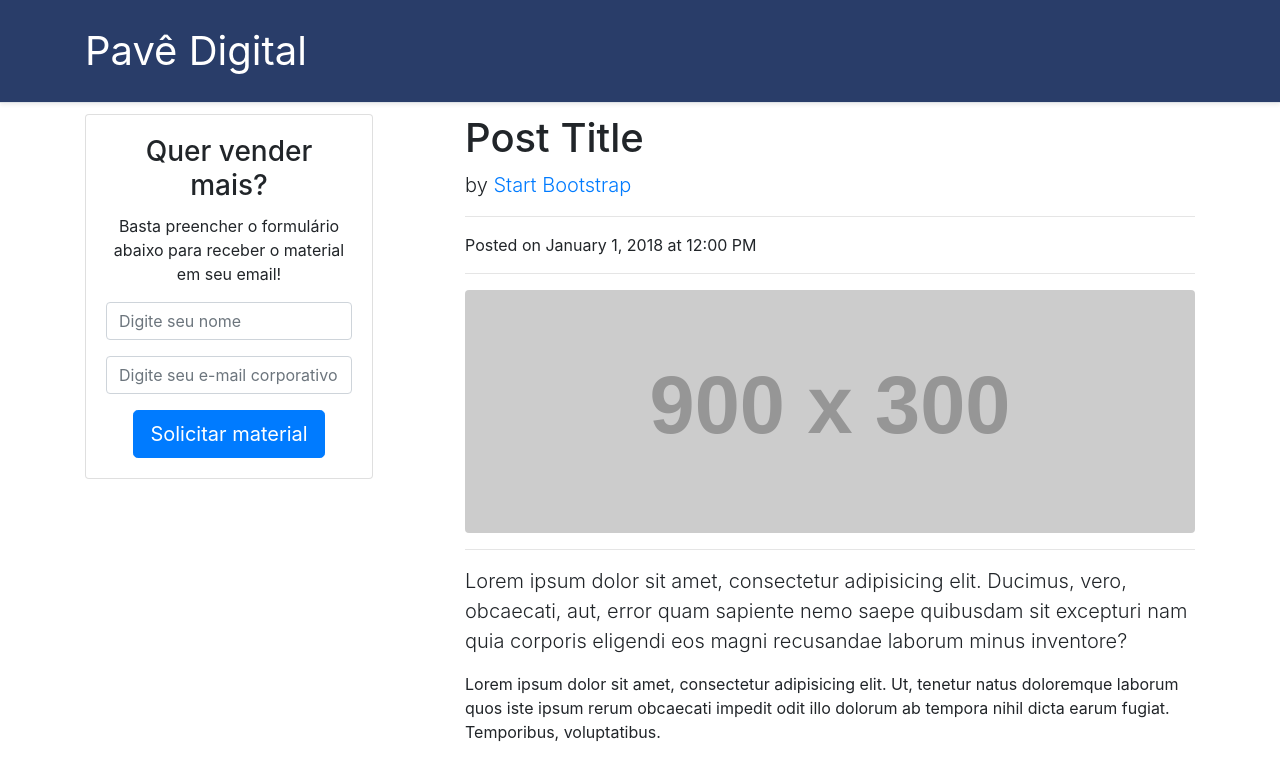
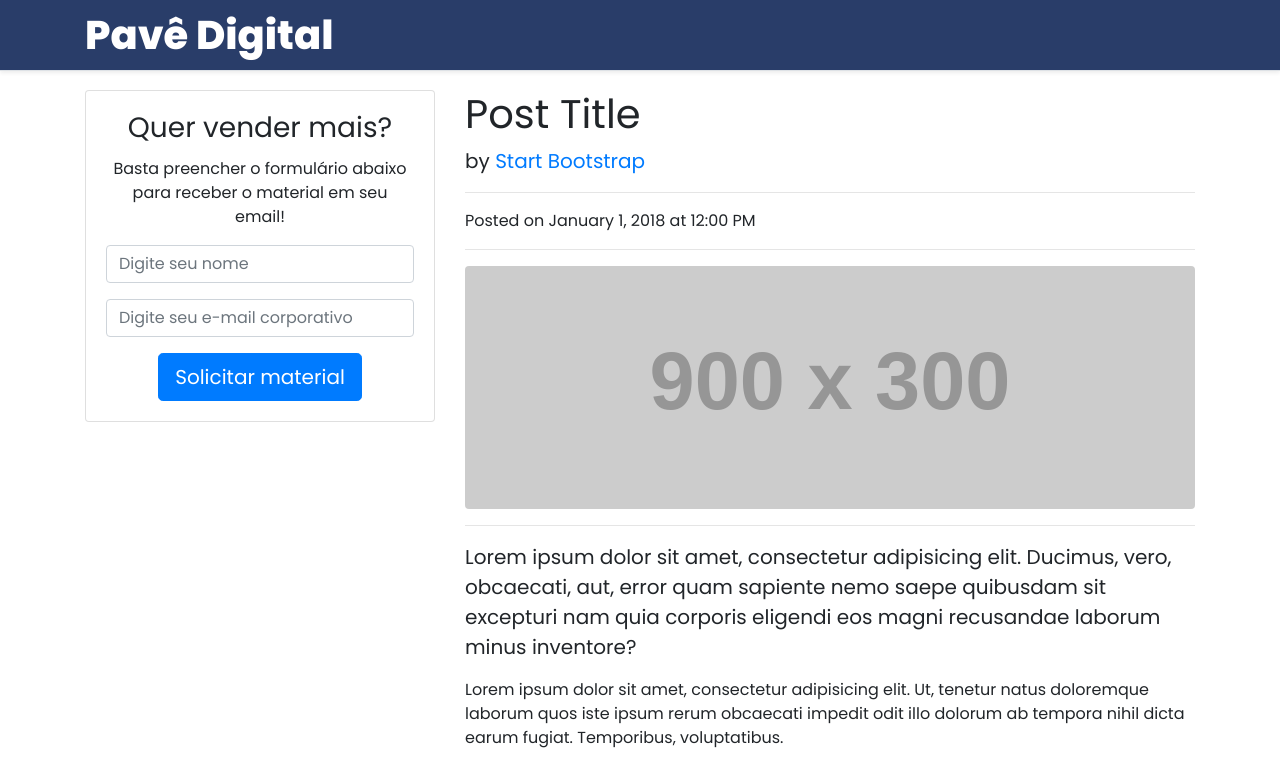
Before and after one commit to adasantos/pavedigital.com.br, a plain HTML site: page views/template.html in a window 1280 px wide. Shown: the top 757 px of the page. Drawn offline with Linux system fonts and the light colour scheme; no server answers.

Commit message:
atualização de layout

```diff
--- a/static/assets/css/style.css
+++ b/static/assets/css/style.css
@@ -1,9 +1,13 @@
+@import url('https://fonts.googleapis.com/css?family=Poppins:400,800');
+
 body {
 	padding-top: 90px;
+	font-family: 'Poppins', sans-serif;
 }
 
 .navbar-brand {
-	font-size: 2.5rem;
+	font-size: 40px;
+	font-weight: 800;
 }
 
 .bg-light-blue {
@@ -17,3 +21,13 @@ body {
 .bg-dark-blue {
 	background-color: #293d69 !important;
 }
+
+.content {
+	display: flex;
+}
+
+@media (max-width: 600px) {
+	.content .col-md-4 {
+		order: 2
+	}
+}
--- a/views/template.html
+++ b/views/template.html
@@ -15,18 +15,18 @@
 
 <body>
 
-    <nav class="navbar p-3 px-md-4 bg-dark-blue border-bottom shadow-sm fixed-top">
+    <nav class="bg-dark-blue border-bottom shadow-sm fixed-top">
         <div class="container">
             <a class="navbar-brand text-white" href="../index.html">Pavê Digital</a>
         </div>
     </nav>
 
-    <div class="container">
+    <div class="container content">
 
         <div class="row">
-            <div class="col-md-4 my-4">
+            <div class="col-md-4">
 
-                <div class="card text-center" style="width: 18rem;">
+                <div class="card text-center">
                     <div class="card-body">
                         <h3 class="card-title">Quer vender mais?</h3>
                         <p class="card-text">Basta preencher o formulário abaixo para receber o material em seu email!</p>
@@ -52,7 +52,7 @@
             <div class="col-lg-8">
 
                 <!-- Title -->
-                <h1 class="mt-4">Post Title</h1>
+                <h1>Post Title</h1>
 
                 <!-- Author -->
                 <p class="lead">
@@ -107,13 +107,13 @@
     <!-- /.container -->
 
     <!-- Footer -->
-    <footer class="py-5 bg-blue">
+    <footer class="py-3 bg-blue">
         <div class="container">
             <p class="m-0 text-center text-white">Copyright &copy; Pavê Digital 2018</p>
         </div>
     </footer>
 
-        <script src="../static/assets/plugins/jquery/jquery.slim.min.js"></script>
+    <script src="../static/assets/plugins/jquery/jquery.slim.min.js"></script>
     <script src="../static/assets/plugins/jquery/jquery.min.js"></script>
     <script src="../static/assets/plugins/jquery/jquery.form.min.js"></script>
 
```
Also changed, not shown: index.html (+5 -5 lines).
